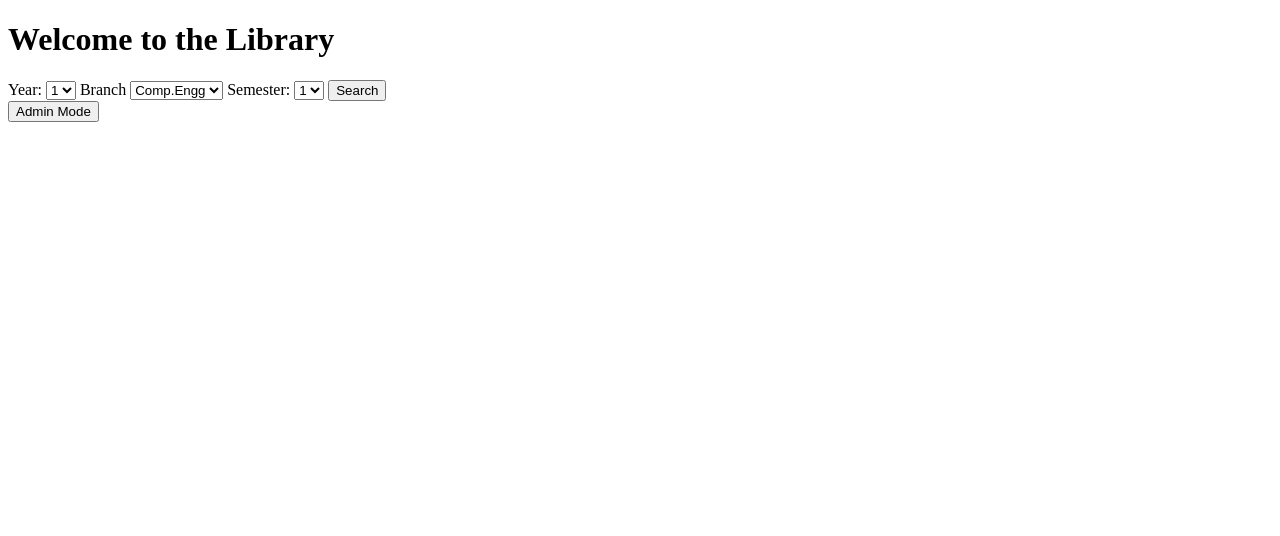
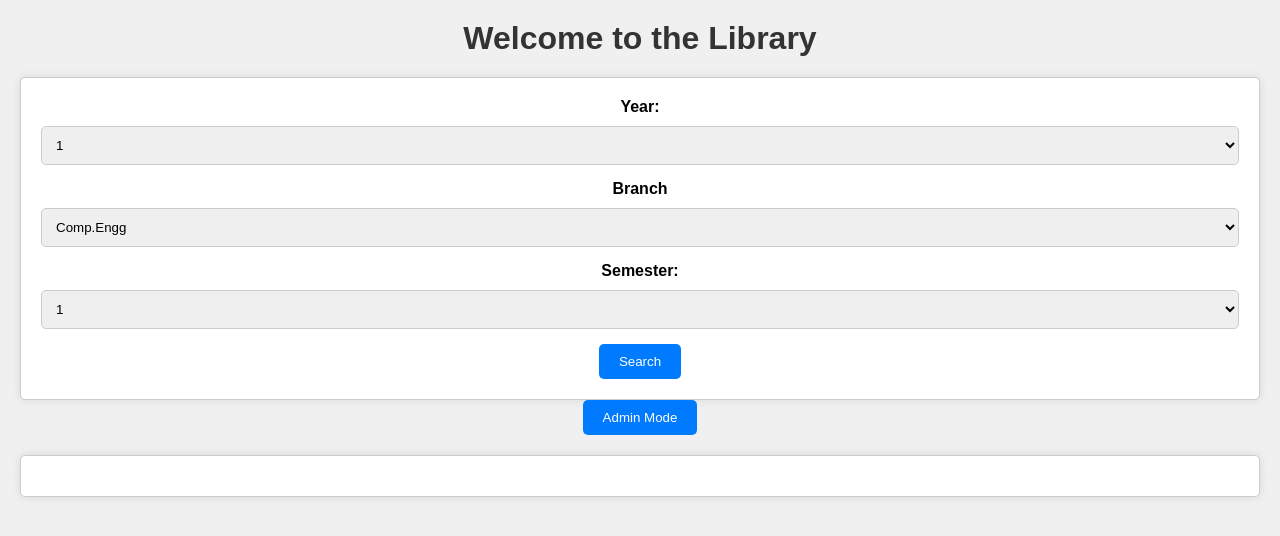
Before and after one commit to TheGamingWinner/Library, a plain HTML site: page frontend/source/index.html in a window 1280 px wide. Drawn offline with Linux system fonts and the light colour scheme; no server answers; files whose address does not match are found by name.

Commit message:
git push

```diff
--- a/frontend/lib/style.css
+++ /dev/null
@@ -1,28 +0,0 @@
-@import url('https://fonts.googleapis.com/css2?family=Poppins:ital@1&display=swap');
-
-/* styles.css */
-body {
-    font-family: Arial, sans-serif;
-    background-color: black;
-    margin: 0;
-    padding: 0;
-}
-
-h1 {
-    background-color: #007bff;
-    color: white;
-    padding: 10px;
-}
-
-ul {
-    list-style: none;
-    padding: 0;
-}
-
-li {
-    background-color: white;
-    margin: 10px;
-    padding: 10px;
-    border: 1px solid #ddd;
-    border-radius: 5px;
-}
--- a/frontend/source/index.html
+++ b/frontend/source/index.html
@@ -3,7 +3,7 @@
 <head>
     <meta charset="UTF-8">
     <meta name="viewport" content="width=device-width, initial-scale=1.0">
-    <link rel="stylesheet" href=".\lib\style.css">
+    <link rel="stylesheet" href="style.css">
     <title>Library App</title>
 </head>
 <body>
--- /dev/null
+++ b/frontend/source/style.css
@@ -0,0 +1,78 @@
+@import url('https://fonts.googleapis.com/css2?family=Poppins:ital@1&display=swap');
+
+/* styles.css */
+body, h1, form {
+    margin: 0;
+    padding: 0;
+}
+
+body {
+    font-family: Arial, sans-serif;
+    background-color: #f0f0f0;
+    text-align: center;
+    padding: 20px;
+}
+
+h1 {
+    color: #333;
+    margin-bottom: 20px;
+}
+
+/* Form styling */
+form {
+    background-color: #fff;
+    border: 1px solid #ccc;
+    border-radius: 5px;
+    padding: 20px;
+    box-shadow: 0 0 10px rgba(0, 0, 0, 0.1);
+}
+
+label {
+    display: block;
+    margin-bottom: 10px;
+    font-weight: bold;
+}
+
+select, input[type="password"] {
+    width: 100%;
+    padding: 10px;
+    border: 1px solid #ccc;
+    border-radius: 5px;
+    margin-bottom: 15px;
+}
+
+button {
+    background-color: #007BFF;
+    color: #fff;
+    border: none;
+    border-radius: 5px;
+    padding: 10px 20px;
+    cursor: pointer;
+}
+
+button:hover {
+    background-color: #0056b3;
+}
+
+/* Display Search Results */
+#searchResults {
+    background-color: #fff;
+    border: 1px solid #ccc;
+    border-radius: 5px;
+    padding: 20px;
+    margin-top: 20px;
+    box-shadow: 0 0 10px rgba(0, 0, 0, 0.1);
+}
+
+/* Responsive styling for smaller screens */
+@media (max-width: 768px) {
+    form {
+        width: 80%;
+        margin: 0 auto;
+    }
+
+    #searchResults {
+        width: 80%;
+        margin: 20px auto;
+    }
+}
```
